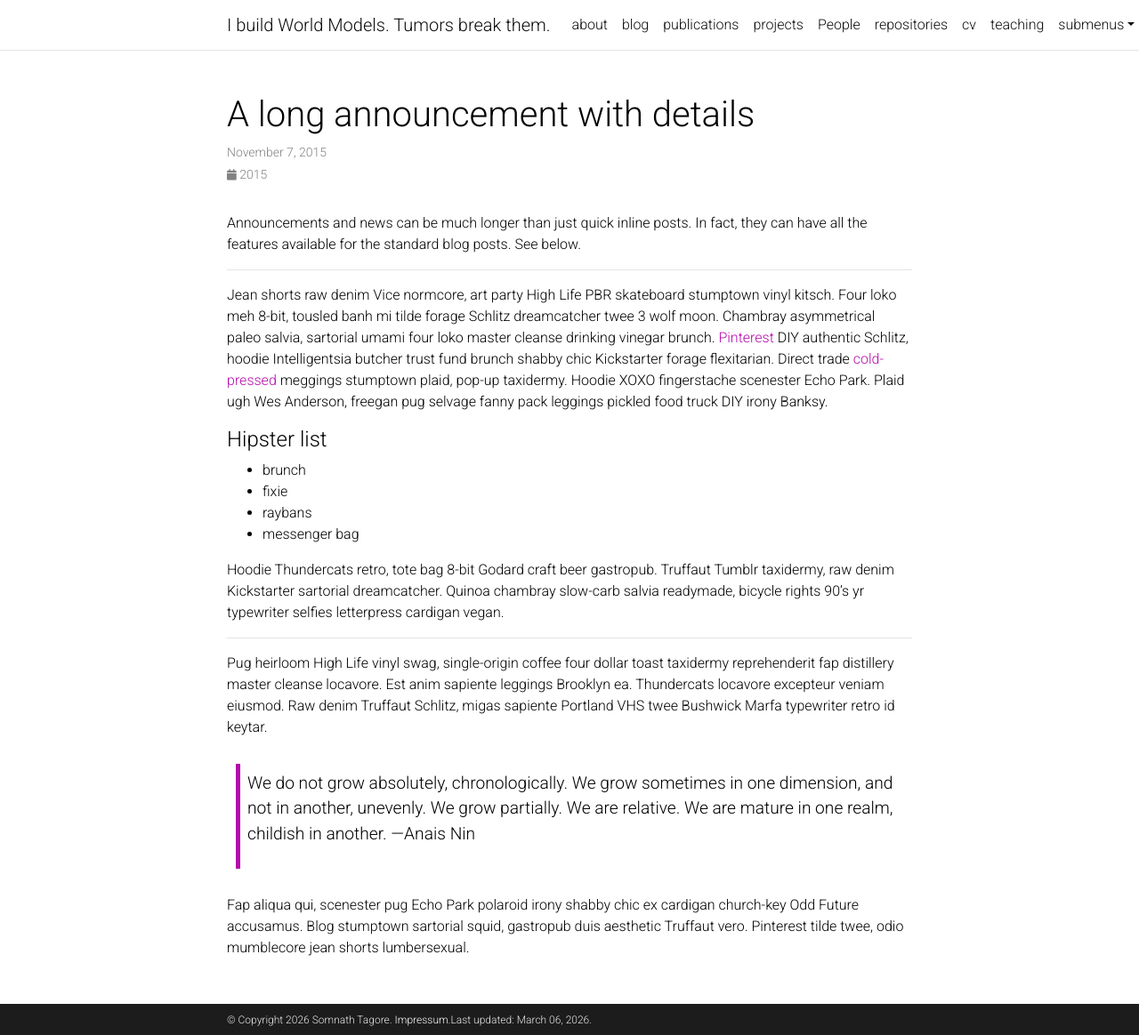
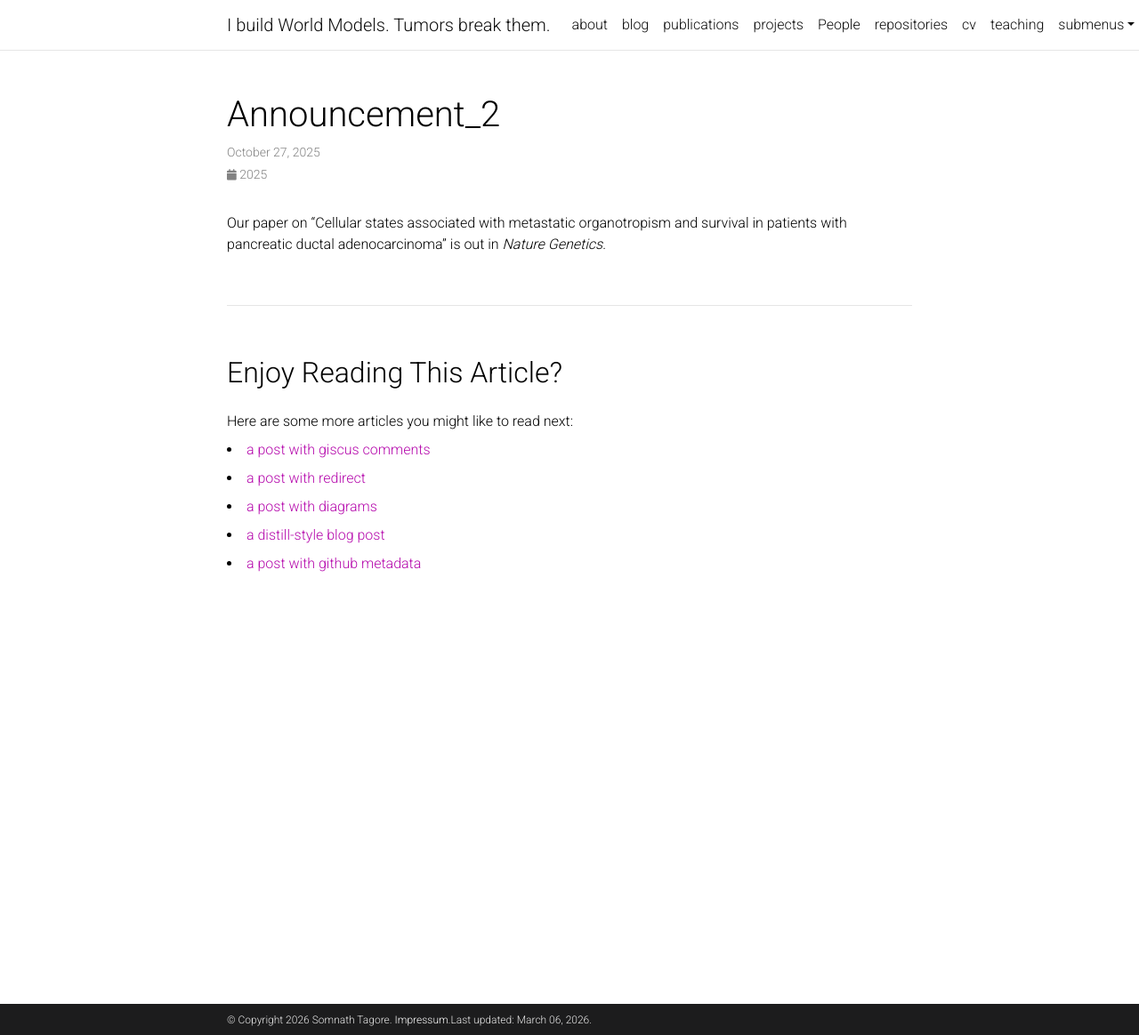
Before and after one commit to somnathtagore/somnathtagore.github.io, a Jekyll site: the page built from _news/announcement_2.md, in a window 1280 px wide and 1164 px high. Shown: the whole window at 89% size. Built offline with Jekyll 4.4.1, drawn with Linux system fonts in a browser that asks for light colours; comment, search, counter and statistics services are not loaded; a style sheet for code colours, icons or effects is not loaded.

Commit message:
Update announcement_2.md

```diff
--- a/_news/announcement_2.md
+++ b/_news/announcement_2.md
@@ -1,32 +1,6 @@
 ---
 layout: post
-title: A long announcement with details
-date: 2015-11-07 16:11:00-0400
-inline: false
-related_posts: false
+date: 2025-10-27
 ---
 
-Announcements and news can be much longer than just quick inline posts. In fact, they can have all the features available for the standard blog posts. See below.
-
-***
-
-Jean shorts raw denim Vice normcore, art party High Life PBR skateboard stumptown vinyl kitsch. Four loko meh 8-bit, tousled banh mi tilde forage Schlitz dreamcatcher twee 3 wolf moon. Chambray asymmetrical paleo salvia, sartorial umami four loko master cleanse drinking vinegar brunch. <a href="https://www.pinterest.com">Pinterest</a> DIY authentic Schlitz, hoodie Intelligentsia butcher trust fund brunch shabby chic Kickstarter forage flexitarian. Direct trade <a href="https://en.wikipedia.org/wiki/Cold-pressed_juice">cold-pressed</a> meggings stumptown plaid, pop-up taxidermy. Hoodie XOXO fingerstache scenester Echo Park. Plaid ugh Wes Anderson, freegan pug selvage fanny pack leggings pickled food truck DIY irony Banksy.
-
-#### Hipster list
-<ul>
-    <li>brunch</li>
-    <li>fixie</li>
-    <li>raybans</li>
-    <li>messenger bag</li>
-</ul>
-
-Hoodie Thundercats retro, tote bag 8-bit Godard craft beer gastropub. Truffaut Tumblr taxidermy, raw denim Kickstarter sartorial dreamcatcher. Quinoa chambray slow-carb salvia readymade, bicycle rights 90's yr typewriter selfies letterpress cardigan vegan.
-
-***
-
-Pug heirloom High Life vinyl swag, single-origin coffee four dollar toast taxidermy reprehenderit fap distillery master cleanse locavore. Est anim sapiente leggings Brooklyn ea. Thundercats locavore excepteur veniam eiusmod. Raw denim Truffaut Schlitz, migas sapiente Portland VHS twee Bushwick Marfa typewriter retro id keytar.
-
-> We do not grow absolutely, chronologically. We grow sometimes in one dimension, and not in another, unevenly. We grow partially. We are relative. We are mature in one realm, childish in another.
-> —Anais Nin
-
-Fap aliqua qui, scenester pug Echo Park polaroid irony shabby chic ex cardigan church-key Odd Future accusamus. Blog stumptown sartorial squid, gastropub duis aesthetic Truffaut vero. Pinterest tilde twee, odio mumblecore jean shorts lumbersexual.
+Our paper on "Cellular states associated with metastatic organotropism and survival in patients with pancreatic ductal adenocarcinoma" is out in *Nature Genetics*.
```
